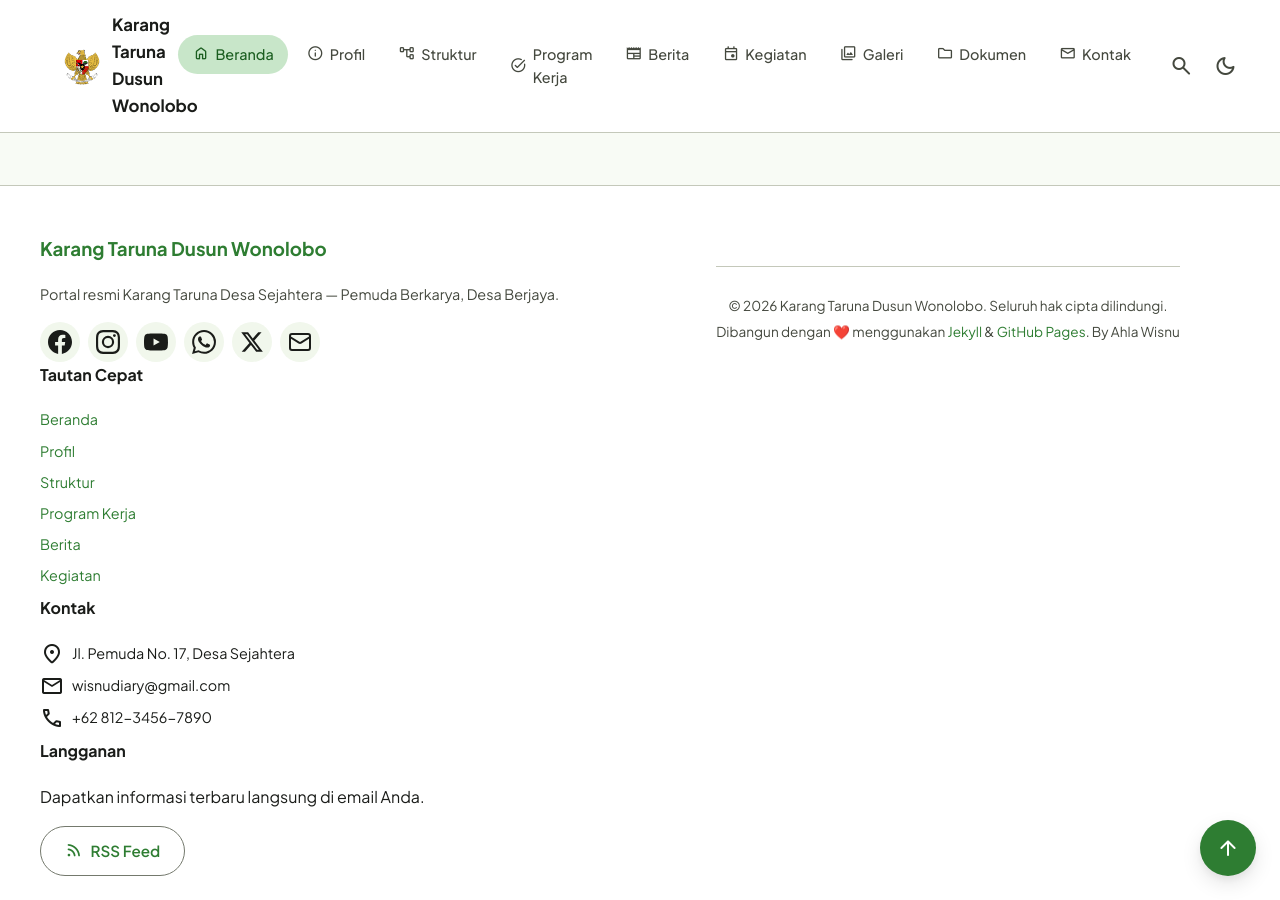
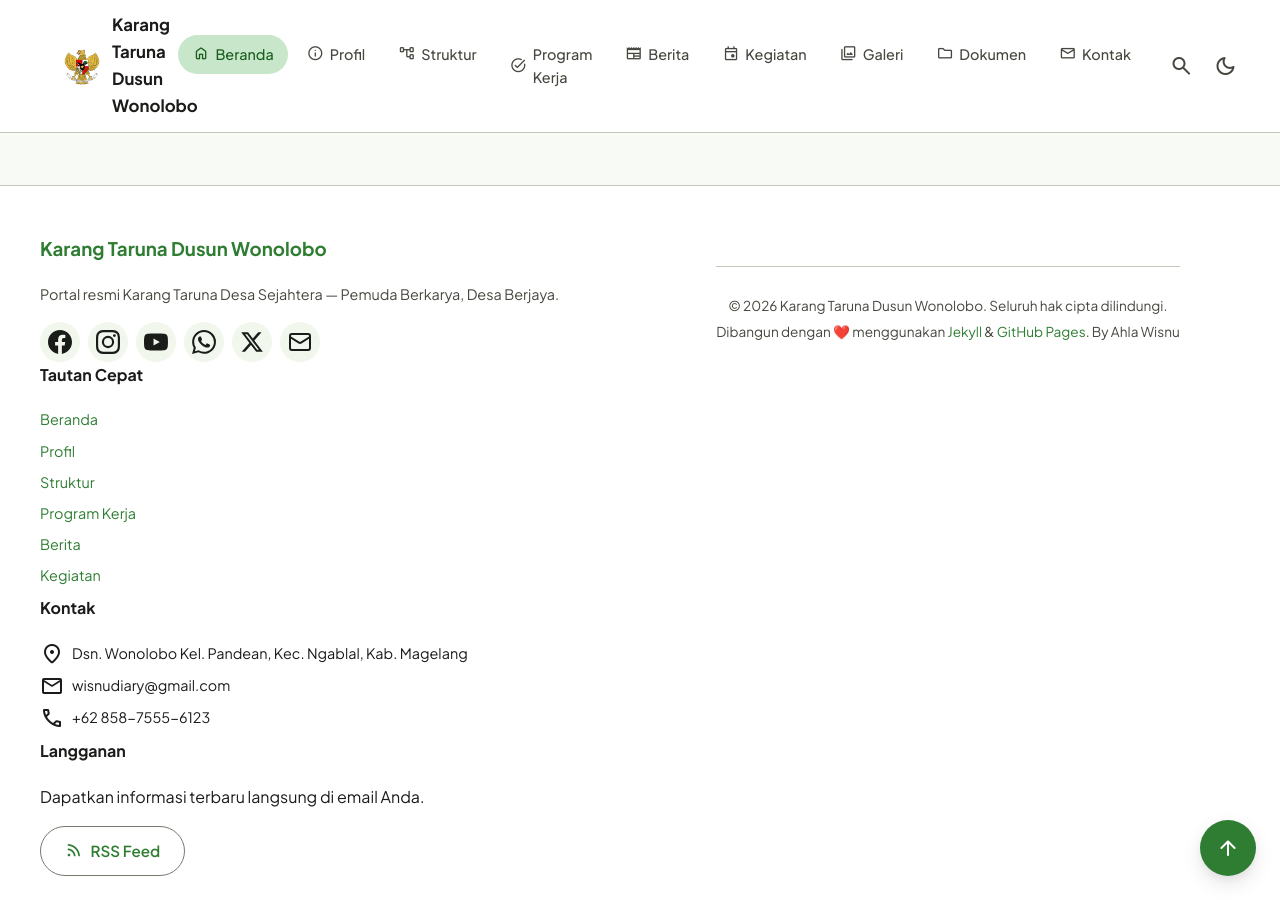
Before and after one commit to greenblog-dev/greenblog-dev.github.io, a Jekyll site: the page built from index.html, in a window 1280 px wide and 900 px high, scrolled down 3531 px. Built offline with Jekyll 4.4.1, drawn with Linux system fonts in a browser that asks for light colours.

Commit message:
Update footer.html

```diff
--- a/_includes/footer.html
+++ b/_includes/footer.html
@@ -37,9 +37,9 @@
     <div class="footer-col">
       <h4>Kontak</h4>
       <ul class="footer-contact">
-        <li><span class="material-symbols-rounded">location_on</span> Jl. Pemuda No. 17, Desa Sejahtera</li>
+        <li><span class="material-symbols-rounded">location_on</span>Dsn. Wonolobo Kel. Pandean, Kec. Ngablal, Kab. Magelang</li>
         <li><span class="material-symbols-rounded">mail</span> {{ site.email }}</li>
-        <li><span class="material-symbols-rounded">call</span> +62 812-3456-7890</li>
+        <li><span class="material-symbols-rounded">call</span> +62 858-7555-6123</li>
       </ul>
     </div>
 
```
